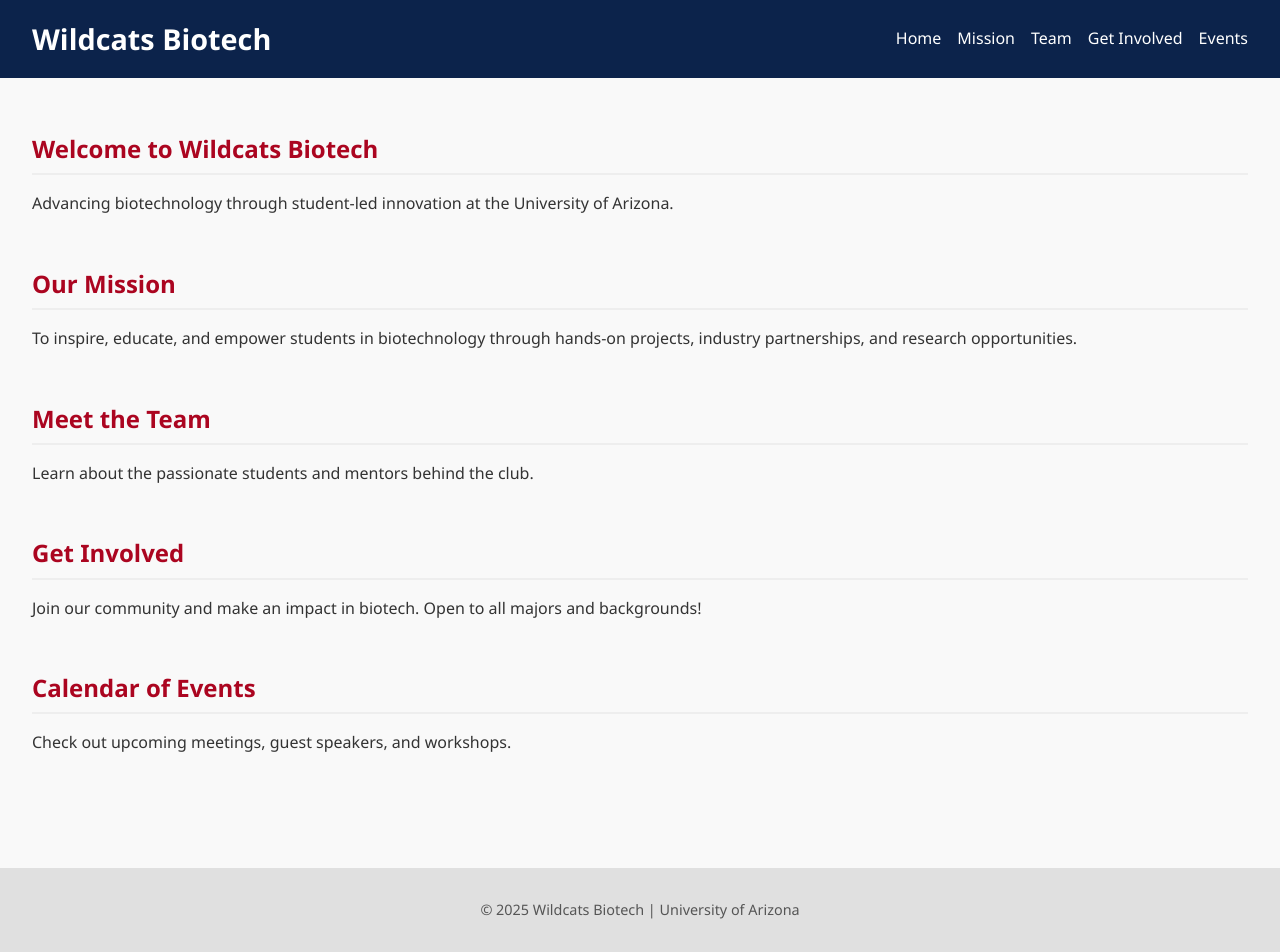
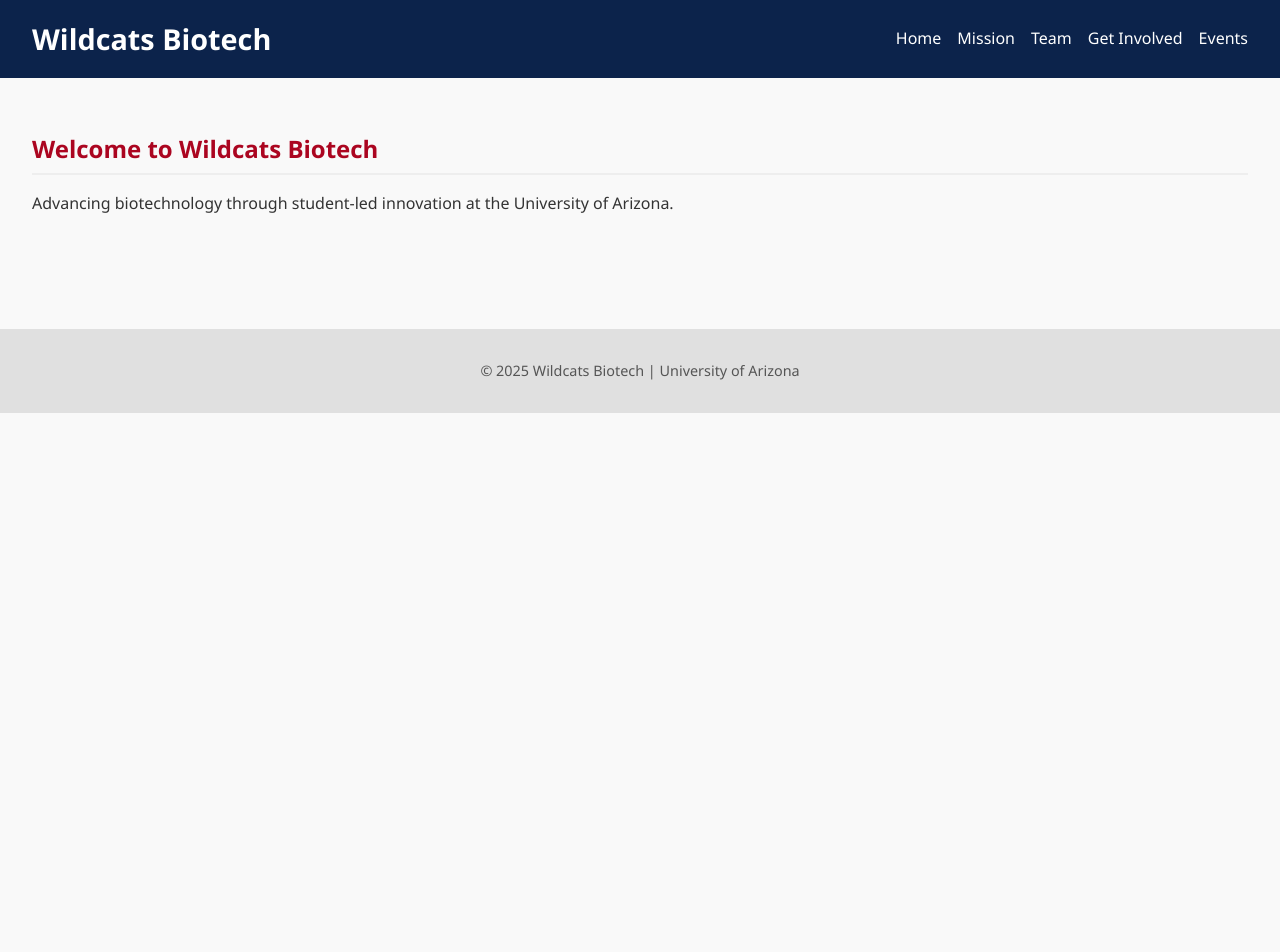
Before and after one commit to Rshaw814/wildcats-biotech, a Jekyll site: the page built from index.md, in a window 1280 px wide. Built offline with Jekyll 4.4.1, drawn with Linux system fonts in a browser that asks for light colours; after the commit the page ends 900 px from its top, so only the background shows below that.

Commit message:
Fix layout and separate content into includes

```diff
--- a/_layouts/default.html
+++ b/_layouts/default.html
@@ -3,7 +3,7 @@
 <head>
   <meta charset="UTF-8" />
   <meta name="viewport" content="width=device-width, initial-scale=1.0" />
-  <title>Wildcats Biotech</title>
+  <title>{{ page.title }} | Wildcats Biotech</title>
   <link rel="stylesheet" href="{{ '/assets/css/styles.css' | relative_url }}">
 </head>
 <body>
@@ -11,43 +11,17 @@
     <h1>Wildcats Biotech</h1>
     <nav>
       <ul>
-        <li><a href="#home">Home</a></li>
-        <li><a href="#mission">Mission</a></li>
-        <li><a href="#team">Team</a></li>
-        <li><a href="#involved">Get Involved</a></li>
-        <li><a href="#calendar">Events</a></li>
+        <li><a href="{{ '/' | relative_url }}">Home</a></li>
+        <li><a href="{{ '/mission' | relative_url }}">Mission</a></li>
+        <li><a href="{{ '/team' | relative_url }}">Team</a></li>
+        <li><a href="{{ '/involved' | relative_url }}">Get Involved</a></li>
+        <li><a href="{{ '/calendar' | relative_url }}">Events</a></li>
       </ul>
     </nav>
   </header>
 
   <main>
-    <section id="home">
-      <h2>Welcome to Wildcats Biotech</h2>
-      <p>Advancing biotechnology through student-led innovation at the University of Arizona.</p>
-    </section>
-
-    <section id="mission">
-      <h2>Our Mission</h2>
-      <p>To inspire, educate, and empower students in biotechnology through hands-on projects, industry partnerships, and research opportunities.</p>
-    </section>
-
-    <section id="team">
-      <h2>Meet the Team</h2>
-      <p>Learn about the passionate students and mentors behind the club.</p>
-      <!-- Add team profiles here -->
-    </section>
-
-    <section id="involved">
-      <h2>Get Involved</h2>
-      <p>Join our community and make an impact in biotech. Open to all majors and backgrounds!</p>
-      <!-- Embed a Google Form or contact link here -->
-    </section>
-
-    <section id="calendar">
-      <h2>Calendar of Events</h2>
-      <p>Check out upcoming meetings, guest speakers, and workshops.</p>
-      <!-- Embed Google Calendar here -->
-    </section>
+    {{ content }}
   </main>
 
   <footer>
```
